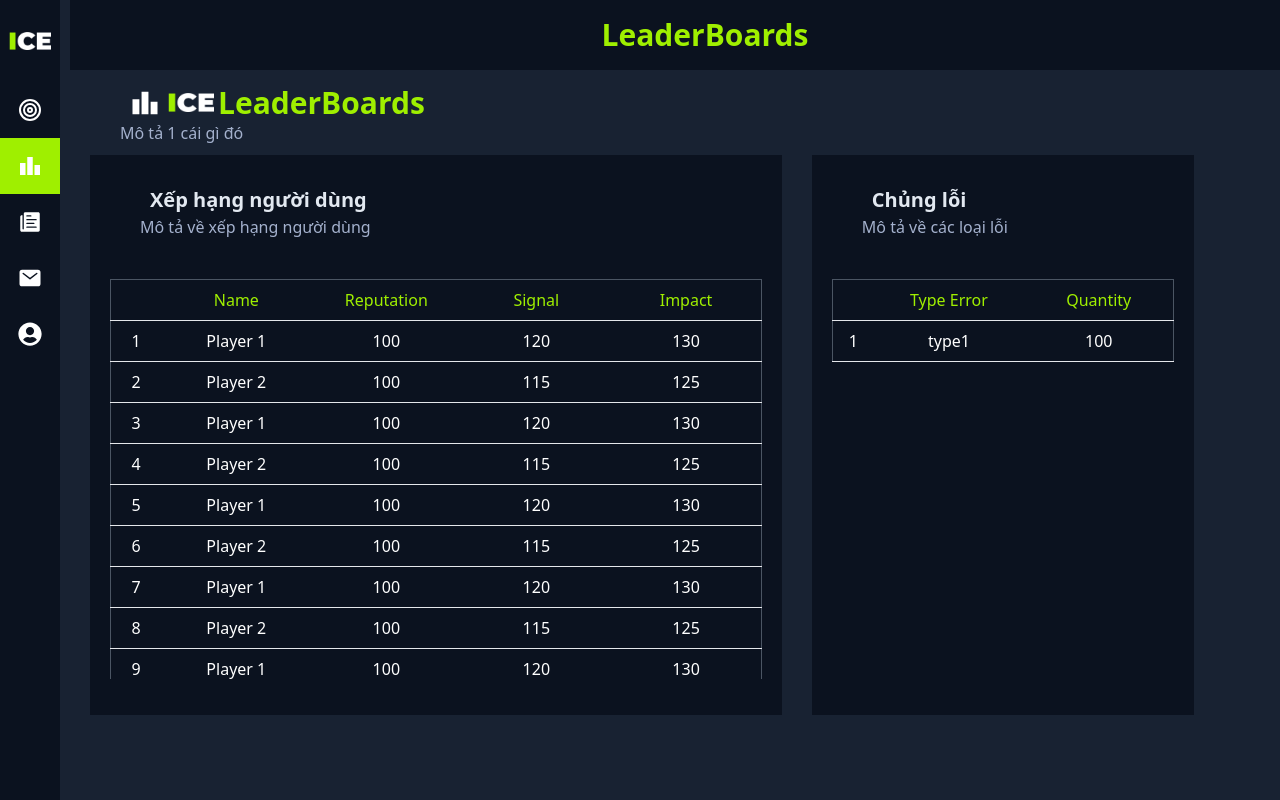
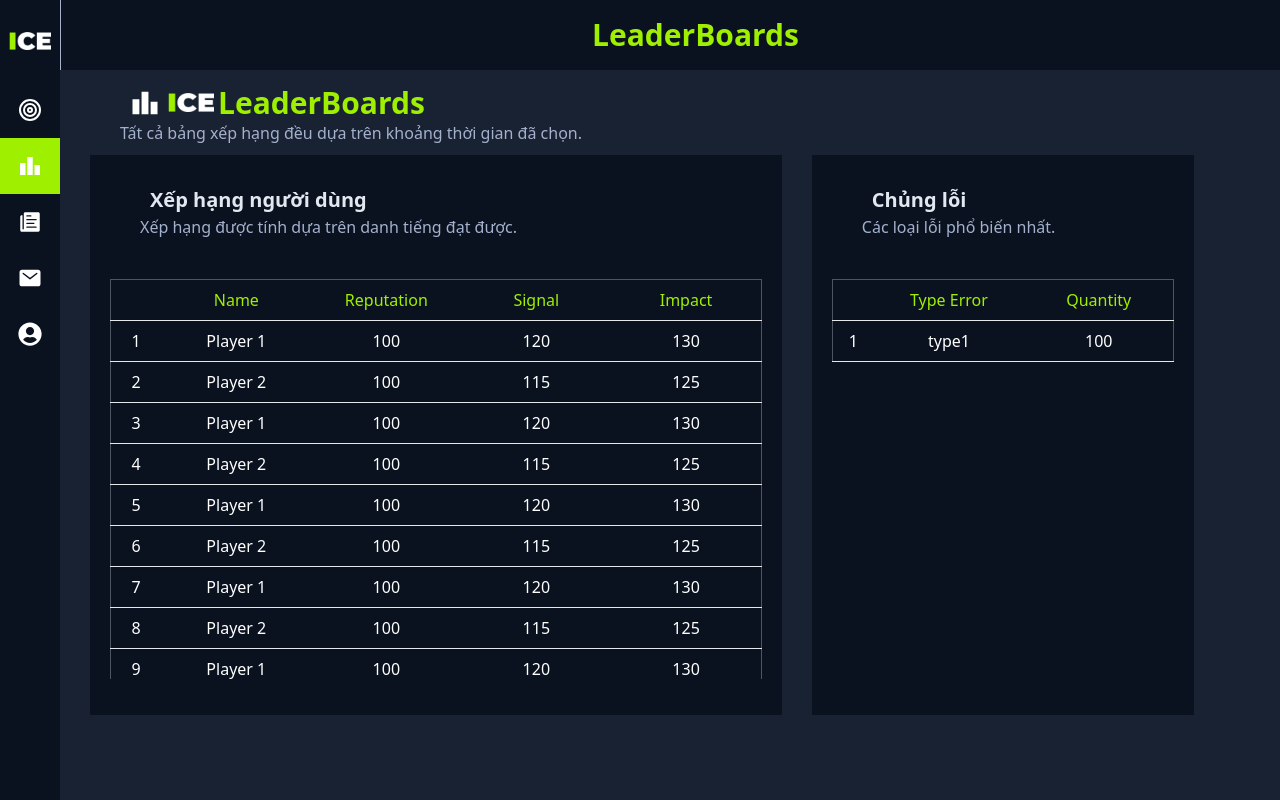
Before and after one commit to dinh-namle/ICE-INT3306-8, a React (Vite) app: page /leaderboard in a window 1280 px wide. Built offline with nearby package versions, Linux system fonts and the light colour scheme.

Commit message:
fix leaderboard

```diff
--- a/src/pages/Researcher/LeaderBoard.tsx
+++ b/src/pages/Researcher/LeaderBoard.tsx
@@ -18,7 +18,7 @@ const LeaderBoard = () => {
 
   return (
     <div className="bg-main1-2 min-h-screen w-full">
-      <div className="mt-0 ml-[10px] w-full h-[70px] bg-main1-1 flex items-center justify-center mx-auto">
+      <div className="w-full h-[70px] bg-main1-1 flex items-center justify-center mx-auto border-l-[0.1px] border-main1-3">
         <h1 className="text-main2-1 pl-[50px] text-3xl font-bold">LeaderBoards</h1>
       </div>
 
@@ -29,7 +29,7 @@ const LeaderBoard = () => {
           <span className="text-main2-1 text-3xl ml-1 font-semibold"> LeaderBoards</span>
         </div>
         <div className="text-main1-3 mt-[1px] ml-[50px]">
-          Mô tả 1 cái gì đó
+          <span>Tất cả bảng xếp hạng đều dựa trên khoảng thời gian đã chọn.</span>
         </div>
       </div>
 
@@ -39,7 +39,7 @@ const LeaderBoard = () => {
             columns={['Name', 'Reputation', 'Signal', 'Impact']}
             data={data}
             nameTable="Xếp hạng người dùng"
-            description="Mô tả về xếp hạng người dùng"
+            description="Xếp hạng được tính dựa trên danh tiếng đạt được."
           />
         </div>
 
@@ -48,7 +48,7 @@ const LeaderBoard = () => {
             columns={['Type Error', 'Quantity']}
             data={[{'Type Error': 'type1', Quantity: 100}]}
             nameTable="Chủng lỗi"
-            description="Mô tả về các loại lỗi"
+            description="Các loại lỗi phổ biến nhất."
           />
         </div>
       </div>
```
